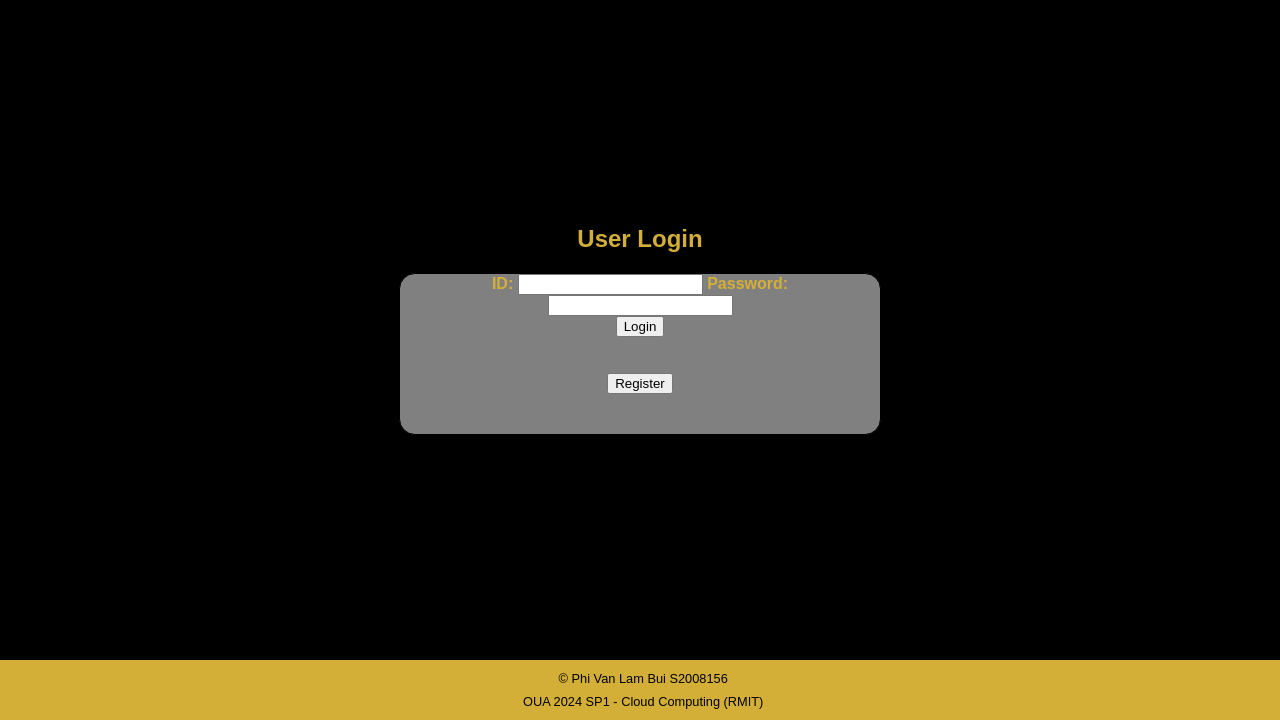
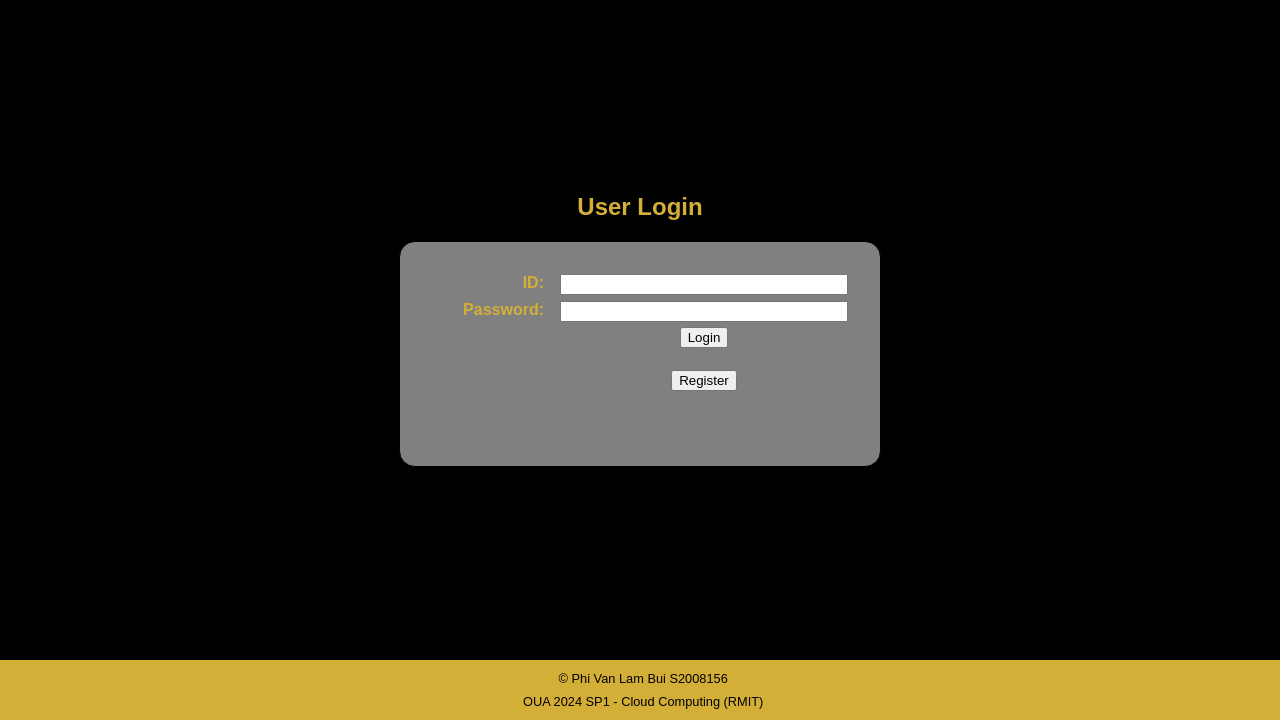
Before and after one commit to Fi-Boo/s2008156_A1, a Flask app: page / in a window 1280 px wide. Shown: the part 80-800 px from the top of the page. Run offline with Flask 3, Linux system fonts and the light colour scheme.

Commit message:
fixed styling blunder and filepath tweak.

```diff
--- a/main.py
+++ b/main.py
@@ -13,7 +13,7 @@ bucket_name = "s2008156-cca1"
 bucket = storage_client.bucket(bucket_name)
 bucketProfilePath = "https://storage.cloud.google.com/s2008156-cca1/profile"
 bucketPostPath = "https://storage.cloud.google.com/s2008156-cca1/"
-filepath = "D:\\Bachelor of IT - OUA\\9. Cloud Computing\\A1\\s2008156_A1\\static\\images\\"
+filepath = "D:/Bachelor of IT - OUA/9. Cloud Computing/A1/s2008156_A1/static/images/"
 
 #went with an object for the users. This will probably be obselete once i hook up datastore
 class User:
@@ -50,7 +50,6 @@ def validateLogin(id,password):
     query.add_filter(filter = PropertyFilter("password", "=", password))
 
     return list(query.fetch())
-
 
 def setUser(id,password):
     query = datastore_client.query(kind="user")
@@ -228,11 +227,11 @@ def registration():
 
         if (len(checkId(regoId)) > 0):
 
-            return render_template("registration.html", error_id = "The ID already exists")
+            return render_template("registration.html", error_message = "The ID already exists")
 
         elif (len(checkUname(regoUname)) > 0):
 
-            return render_template("registration.html", error_username = "The username already exists")
+            return render_template("registration.html", error_message = "The username already exists")
 
         else:
 
--- a/static/style.css
+++ b/static/style.css
@@ -12,6 +12,7 @@ body {
     font-size: 1rem;
     font-family: 'Rajdhani', sans-serif;
     text-align: center;
+
 }
 
 header, footer {
@@ -59,34 +60,27 @@ footer p {
 #loginBox, #regoBox {
     border-radius: 1rem;
     width: 30rem;
-    height: 10rem;
+    height: 14rem;
     margin: auto;
     background-color: grey;
     border: 1px solid black;
 }
 
-<<<<<<< HEAD
 input {
     text-align: center;
 }
 
 .loginForm, .regoForm, .loginRego, .postForm, .passwordChange {
-=======
-.loginForm, .regoForm {
->>>>>>> parent of 5fa0fda (minor tweaks to error msg display location for index and rego pages.)
     display: grid;
-    grid-template-columns:20% 80%;
+    grid-template-columns:25% 75%;
     grid-column-gap: 1rem;
     grid-row-gap: 0.35rem;
-    margin: 1rem 3rem 0;
+    margin: 2rem 3rem 0;
 
 }
 
 .loginRego {
-    display: grid;
-    grid-template-columns:20% 80%;
-    grid-column-gap: 1rem;
-    margin: 0.55rem 3rem;
+    margin: -0.1rem 3rem;
 }
 
 .passwordChange {
```
